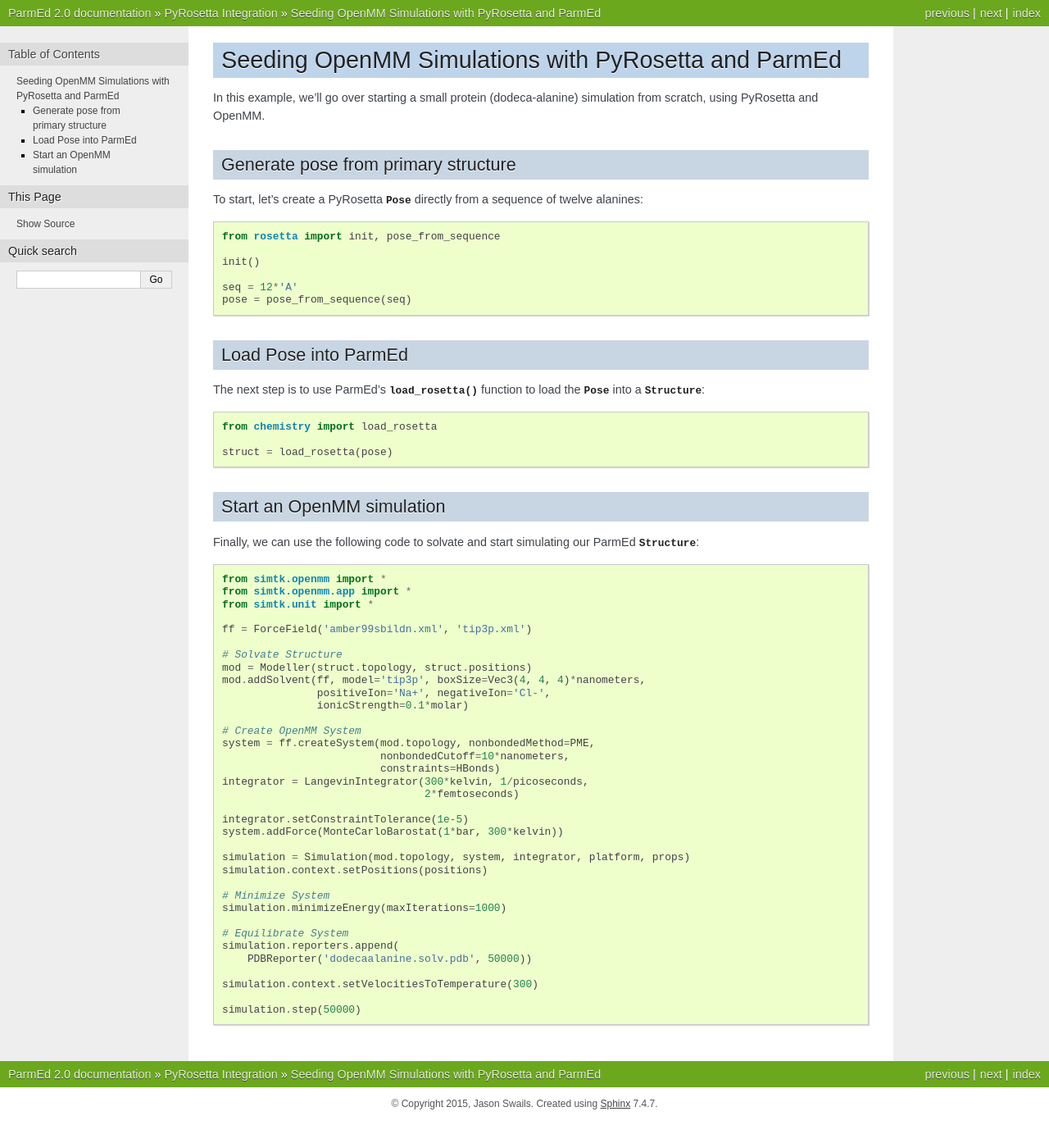
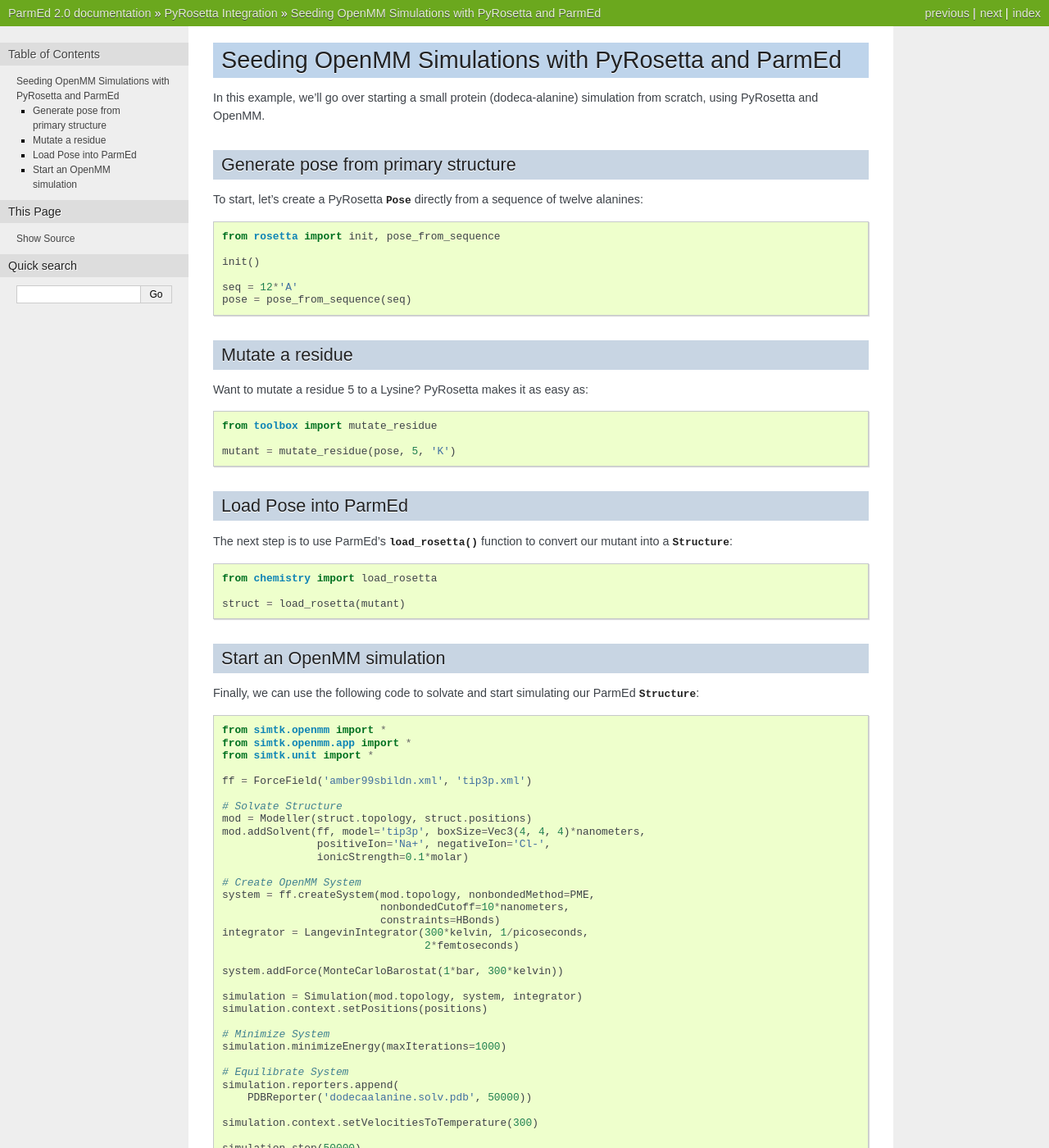
Before and after one commit to ParmEd/ParmEd, a Sphinx documentation site: the page built from doc/omm_rosetta.rst, in a window 1280 px wide and 1400 px high. Shown: the whole window at 82% size. Built offline with Sphinx 7.4.7, drawn with Linux system fonts in a browser that asks for light colours.

Commit message:
add mutant

```diff
--- a/doc/omm_rosetta.rst
+++ b/doc/omm_rosetta.rst
@@ -18,15 +18,26 @@
     pose = pose_from_sequence(seq)
 
 
+Mutate a residue
+~~~~~~~~~~~~~~~~
+
+Want to mutate a residue 5 to a Lysine? PyRosetta
+makes it as easy as::
+
+    from toolbox import mutate_residue
+
+    mutant = mutate_residue(pose, 5, 'K')
+
+
 Load Pose into ParmEd
 ~~~~~~~~~~~~~~~~~~~~~
 
 The next step is to use ParmEd's :func:`load_rosetta` function
-to load the :class:`Pose` into a :class:`Structure`::
+to convert our mutant into a :class:`Structure`::
 
     from chemistry import load_rosetta
 
-    struct = load_rosetta(pose)
+    struct = load_rosetta(mutant)
 
 
 Start an OpenMM simulation
@@ -54,10 +65,9 @@
     integrator = LangevinIntegrator(300*kelvin, 1/picoseconds,
                                     2*femtoseconds)
 
-    integrator.setConstraintTolerance(1e-5)
     system.addForce(MonteCarloBarostat(1*bar, 300*kelvin))
 
-    simulation = Simulation(mod.topology, system, integrator, platform, props)
+    simulation = Simulation(mod.topology, system, integrator)
     simulation.context.setPositions(positions)
 
     # Minimize System
```
Also changed, not shown: 1 other file.
